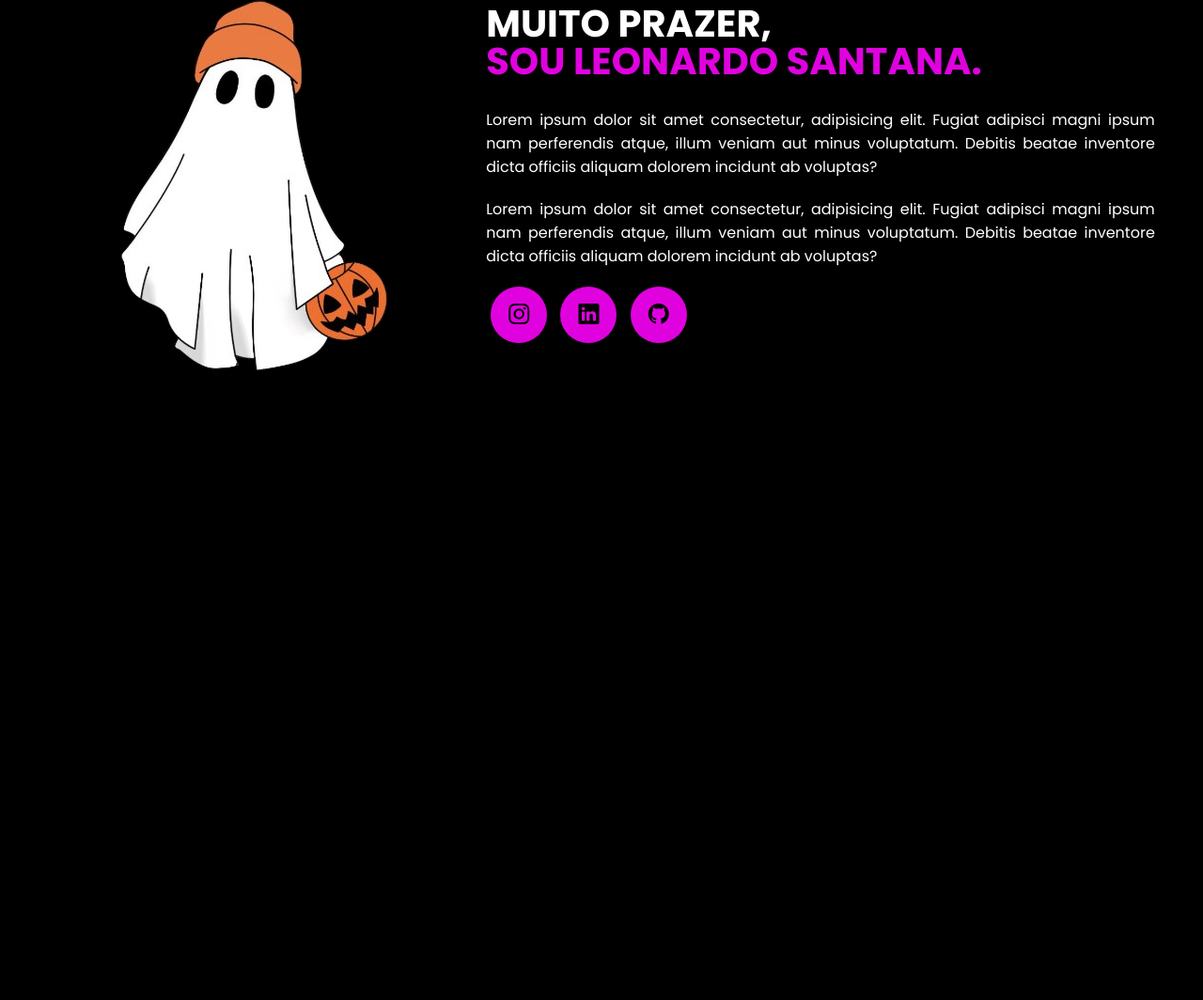
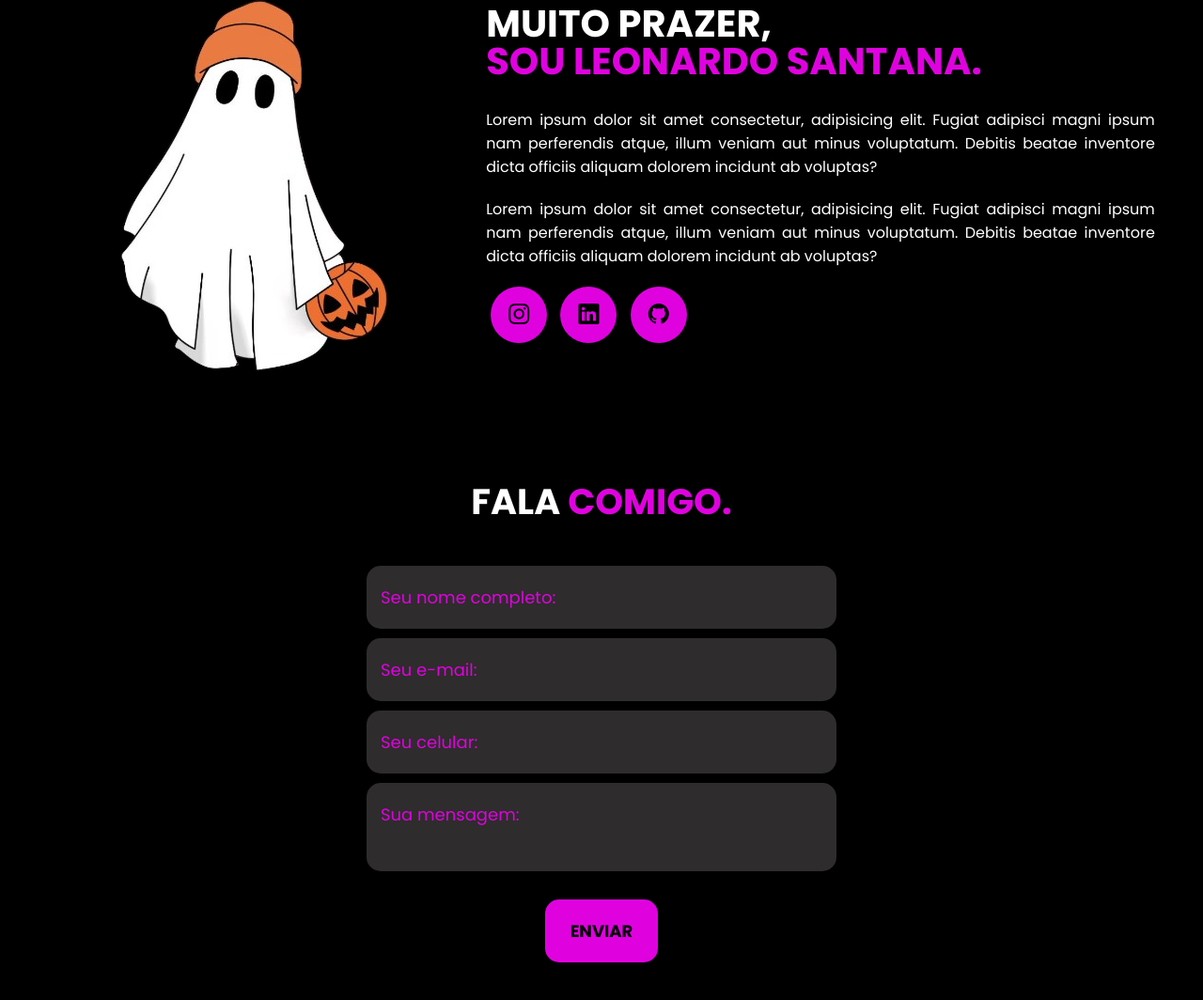
Before and after one commit to leogoemann/portifolio, a plain HTML site: page index.html in a window 1280 px wide. Shown: the part 1475-2539 px from the top of the page at 94% size. Before the commit the page ends 1980 px from the top, so only its background shows below. Drawn offline with nearby package versions, Linux system fonts and the light colour scheme.

Commit message:
fala comigo

```diff
--- a/index.html
+++ b/index.html
@@ -115,6 +115,22 @@
                 </div>
             </div>
         </section>
+
+        <section class="formulario">
+            <div class="interface">
+                <h2 class="titulo">FALA <span>COMIGO.</span></h2>
+
+                <form action="">
+                    <input type="text" placeholder="Seu nome completo:" required>
+                    <input type="text" placeholder="Seu e-mail:" required>
+                    <input type="text" placeholder="Seu celular:">
+                    <textarea placeholder="Sua mensagem:" required></textarea>
+                    <div class="btn_enviar">
+                        <input type="submit" value="ENVIAR">
+                    </div>
+                </form>
+            </div>
+        </section>
     </main>
 
 </body>
--- a/styles.css
+++ b/styles.css
@@ -194,3 +194,63 @@ section.sobre .flex{
     box-shadow: 0 0 20px rgb(189, 1, 189);
     transform: scale(1.05);
 }
+
+
+
+.section .formulario{
+    padding: 80px 4%;
+}
+
+form{
+    max-width: 500px;
+    margin: 0 auto;
+    margin-top: 40px;
+    display: flex;
+    justify-content: center;
+    flex-direction: column;
+    gap: 10px;
+}
+
+form input, form textarea{
+    width: 100%;
+    background-color: rgb(46, 44, 44);
+    border: 0;
+    outline: 0;
+    padding: 20px 15px;
+    border-radius: 15px;
+    color: white;
+    font-size: 18px;
+}
+
+form input::placeholder{
+    color: rgb(223, 2, 223);
+}
+
+form textarea{
+    resize: none;
+    max-height: 200px;
+}
+
+form textarea::placeholder{
+    color: rgb(223, 2, 223);
+}
+
+form .btn_enviar{
+    margin-top: 20px;
+    text-align: center;
+}
+
+form .btn_enviar input{
+    width: 120px;
+    background-color: rgb(223, 2, 223);
+    color: black;
+    font-weight: 700;
+    cursor: pointer;
+    transition: .2s;
+    margin-bottom: 40px;
+}
+
+form .btn_enviar input:hover{
+    box-shadow: 0 0 20px rgb(189, 1, 189);
+    transform: scale(1.05);
+}
```
